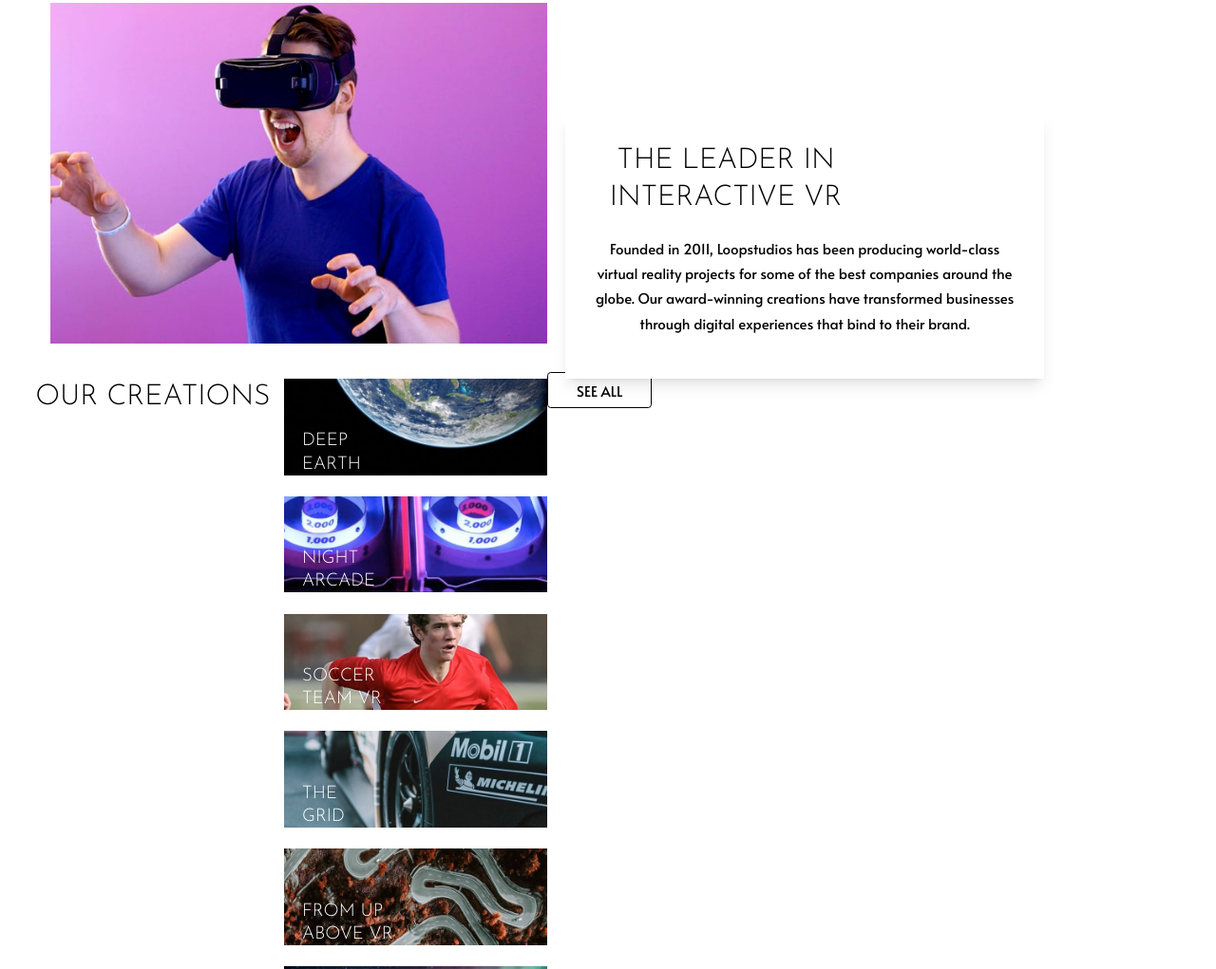
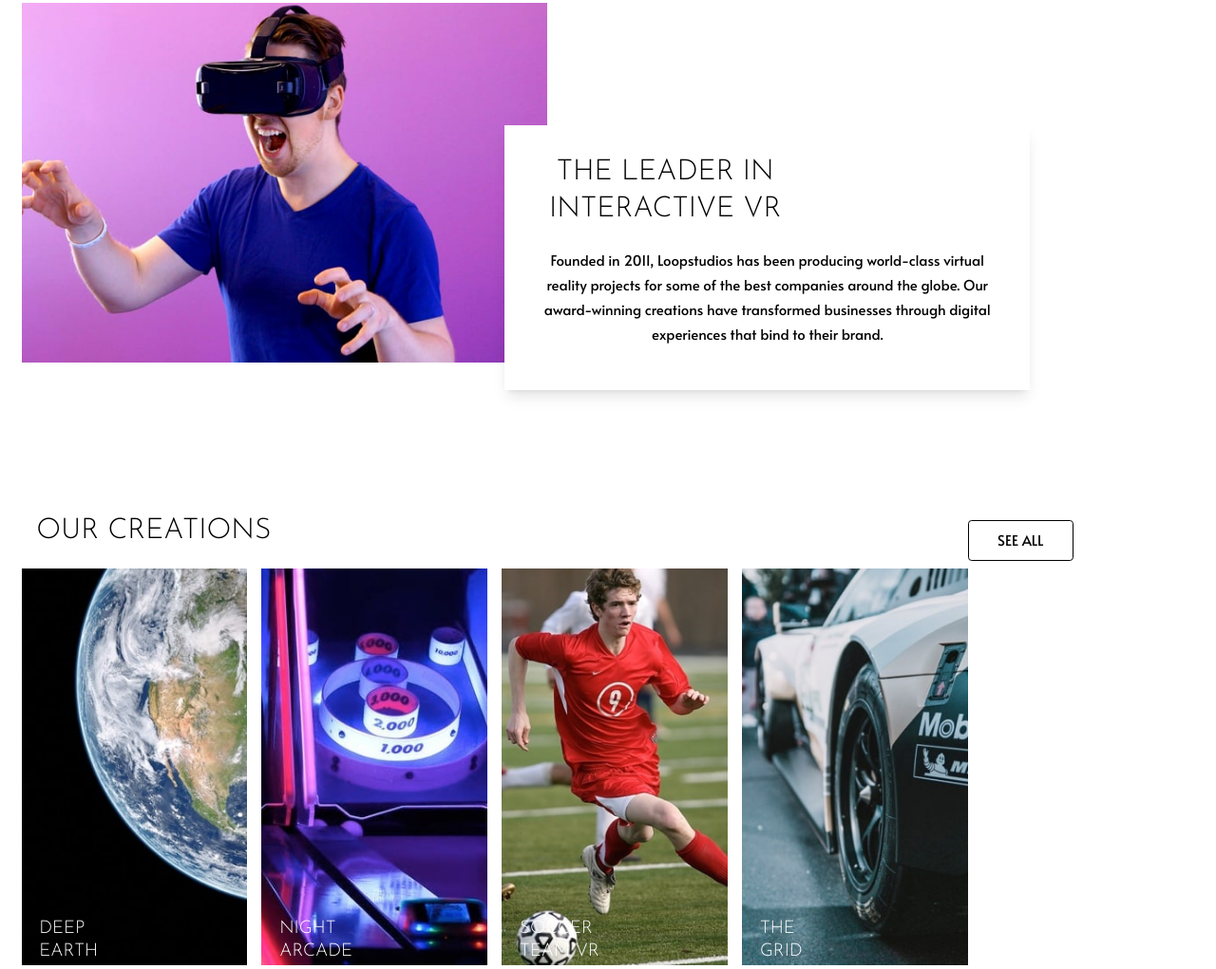
Before and after one commit to tmoris/loopstudios-landing-page, a plain HTML site: page index.html in a window 1280 px wide. Shown: the part 651-1672 px from the top of the page at 95% size. Drawn offline with Linux system fonts and the light colour scheme.

Commit message:
Update style.css

```diff
--- a/css/style.css
+++ b/css/style.css
@@ -112,7 +112,7 @@ a, a:hover, a:active {
 }
 .container {
   inline-size: 90%;
-  max-inline-size: 80rem;
+  max-inline-size: 100vw;
   margin-inline: auto;
   padding-inline: 1.5em;
 }
@@ -271,7 +271,7 @@ overflow: hidden;
   padding-bottom: 1em;
 }
 
-.feature-item:last-child {
+.features-btn {
   display: flex;
   justify-content: center;
   align-items: center;
@@ -358,26 +358,45 @@ gap: 1em;
         .intro {
           display: grid;
           grid-template-columns: repeat(2, 1fr);
-          padding-inline: 2em;
-          position: relative;
+        place-items: center;
+        place-content: center;
+          margin-block-end: 8em;
         }
 
         .intro-text-setion {
-          position: absolute;
-          right: 2em;
+          position: relative;
+          top: 4em;
+          left: -3em;
+          right: 0;
           bottom: 0;
           background-color: var(--White);
           padding: 2em;
           box-shadow: var(--shadow-lg);
         }
         .intro-text-setion:last-child {
-          max-inline-size: 52ch;
+          /* max-inline-size: 52ch; */
         }
         .features {
-          display: grid;
-          grid-template-columns: repeat(4, 1fr);
+        display: grid;
+        grid-auto-flow: column;
+        grid-template-rows: auto 1fr;
         }
+        .feature {
+display: grid;
+grid-template-columns: repeat(4, 1fr);
+grid-auto-rows: 1fr;
+gap: 1em;
+        }
+        .feature-item >* {
+          padding-bottom: 0;
+        }
+        .feature-img__desktop {
+          display: block;
+              }
 
+              .feature-img__mobile {
+                display: none;
+                    }
 
 
 
```
